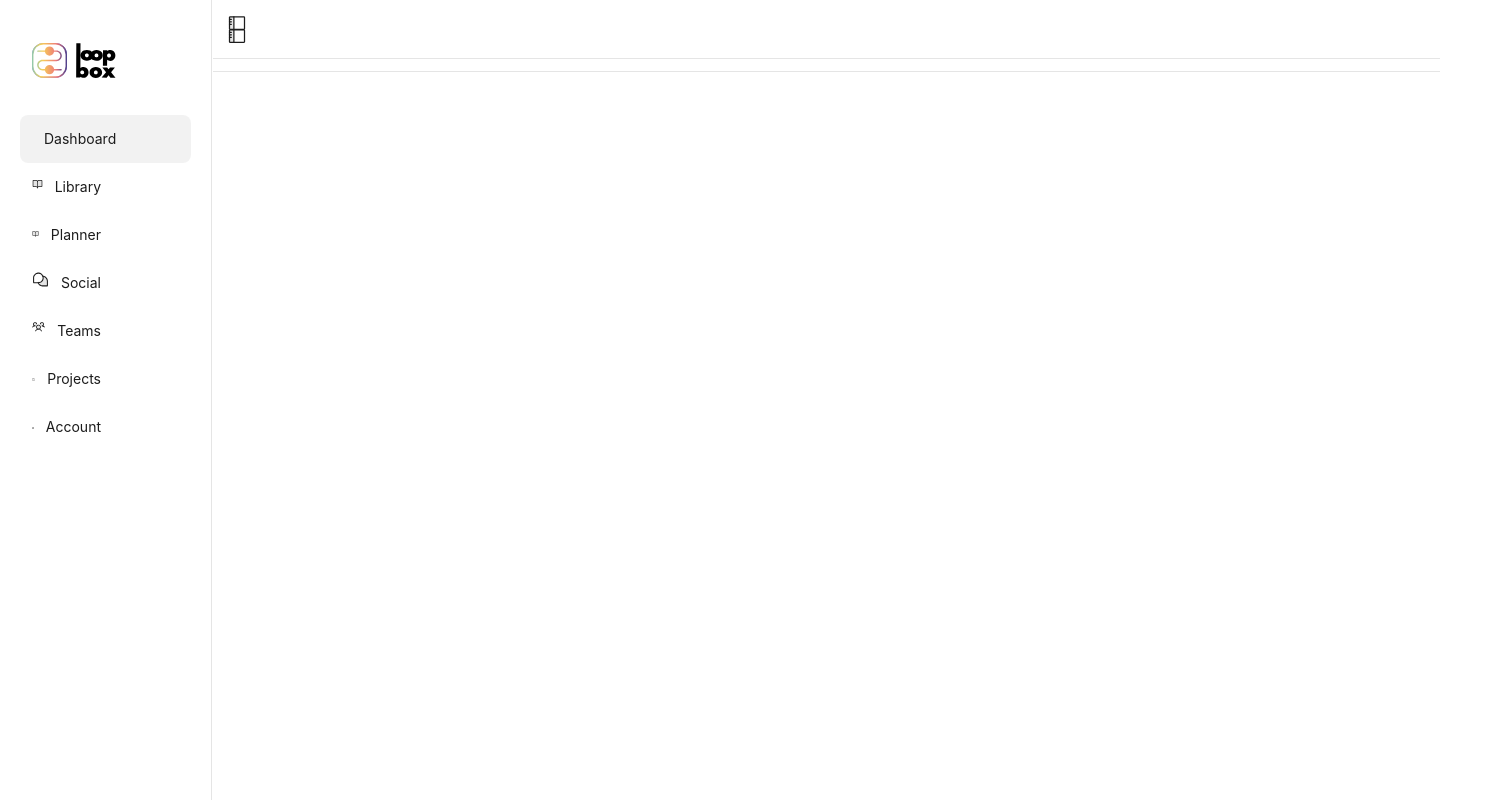
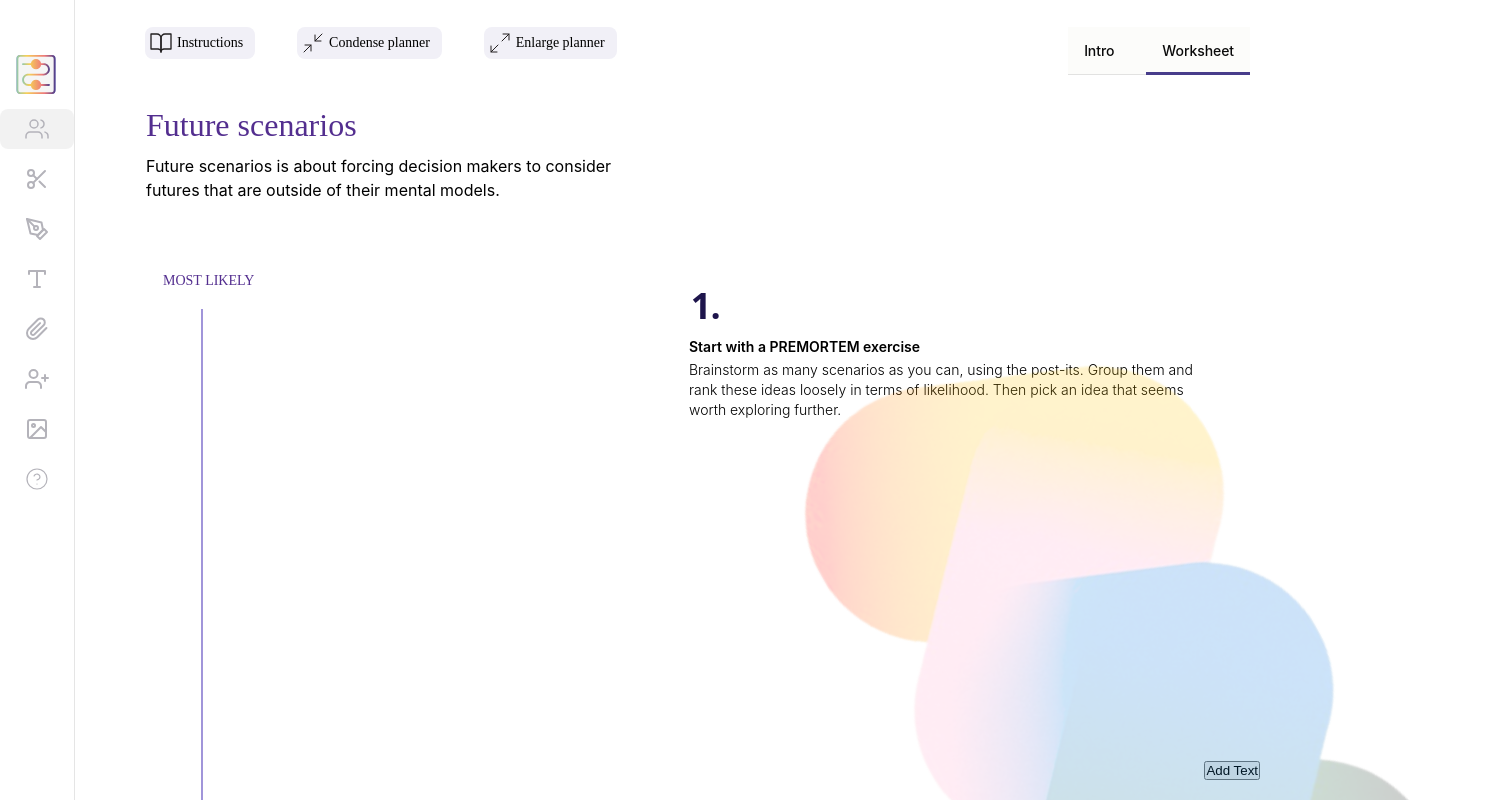
Before and after one commit to AlexanderJarvheden/DD1367-Software-Engineering-in-Project-Form, a React (Create React App) app in the folder client/: page /futurescenarios in a window 1280 px wide. Before the commit this address led to /. Shown: the top 800 px of the page, 1500 px wide, since content can reach past the window. Built offline with nearby package versions, Linux system fonts and the light colour scheme.

Commit message:
Add functionality with konva and side menu in tool worksheets

```diff
--- a/client/src/App.jsx
+++ b/client/src/App.jsx
@@ -2,6 +2,7 @@ import React from 'react'
 import {  useState } from "react";
 import { BrowserRouter as Router, Navigate, Route, Routes } from 'react-router-dom';
 import PJMWorksheet from './Tools/PJMWorksheet.js'
+import FutureScenariosWorksheet from './Tools/FutureScenariosWorksheet.js'
 import Landingpage from './Components/Landingpage.js';
 import SignupPage from './Components/SignupPage';
 import LoginPage from './Components/LoginPage.js';
@@ -40,7 +41,7 @@ function App() {
 
     return (
         <>
-            {loggedIn ? <DashboardPage /> : <Navigationbar />}
+            {/* {loggedIn ? <DashboardPage /> : <Navigationbar />} */}
             <Routes>
               <Route exact path="/" element={ loggedIn ? <DashboardPage /> : <Landingpage />} />
               <Route path="/planner" element={<ProcessLine />} />
@@ -51,6 +52,7 @@ function App() {
               <Route path="/pinlibraryoftools" element={<PinLibraryOfTools />} />
               <Route path="/postsignuppage" element={<PostSignUpPage />} />
               <Route path="/pjmworksheet" element={<PJMWorksheet />} />
+              <Route path="/futurescenarios" element={<FutureScenariosWorksheet />} />
               <Route path="/toolnavbar" element={<ToolNavBar />} />
               <Route path="/teams" element={<ChooseTeam />} />
               <Route path="/library" element={<Library />} />
--- a/client/src/Components/PlannerSidemenu.js
+++ b/client/src/Components/PlannerSidemenu.js
@@ -1,4 +1,5 @@
-import React, { useState } from 'react';
+import React, { useState,useRef, useEffect } from 'react';
+import { Stage, Layer, Text } from 'react-konva';
 import '../Assets/Styles/buttonmeny2.css';
 import menu_logo2 from '../Assets/Icons/menu_logo2.svg';
 
@@ -11,22 +12,93 @@ import teams2_icon from '../Assets/Icons/teams2_icon.svg';
 import text_icon from '../Assets/Icons/text_icon.svg';
 import picture from '../Assets/Icons/picture_icon.svg';
 
+
 function Sidebar2() {
     const [activeItem, setActiveItem] = useState('dashboard'); // Keeps track of the currently active item
 
+    const [texts, setTexts] = useState([]);
+    const [selectedTextId, setSelectedTextId] = useState(null);
+    const [newTextValue, setNewTextValue] = useState("");
+    const stageRef = useRef(null);
+
+    const handleTextDblClick = (text) => {
+        setSelectedTextId(text.id);
+        setNewTextValue(text.text);
+    };
+
+    const handleInputChange = (e) => {
+        setNewTextValue(e.target.value);
+    };
+
+    const handleInputBlur = () => {
+        const updatedTexts = texts.map(t => {
+            if (t.id === selectedTextId) {
+                return {
+                    ...t,
+                    text: newTextValue,
+                };
+            }
+            return t;
+        });
+        setTexts(updatedTexts);
+        setSelectedTextId(null);
+    };
+
+    const renderInputField = () => {
+        if (selectedTextId) {
+            const textObj = texts.find(t => t.id === selectedTextId);
+            if (textObj) {
+                return (
+                    <input
+                        type="text"
+                        value={newTextValue}
+                        onChange={handleInputChange}
+                        onBlur={handleInputBlur}
+                        style={{
+                            position: 'absolute',
+                            top: textObj.y,
+                            left: textObj.x,
+                            fontSize: '18px',
+                            border: '1px solid black',
+                        }}
+                        autoFocus
+                    />
+                );
+            }
+        }
+        return null;
+    };
+
+
+
+
+    const handleAddTextClick = () => {
+        const stage = stageRef.current;
+        const stageWidth = stage ? stage.width() : 800; // Default width if stage is not available
+        const stageHeight = stage ? stage.height() : 600; // Default height if stage is not available
+
+        const newText = {
+            x: stageWidth / 2,  // Center x position in the canvas
+            y: stageHeight / 2, // Center y position in the canvas
+            text: "New Text",  // Default text content
+            id: `text_${texts.length}`,  // Unique ID for each text
+        };
+        setTexts([...texts, newText]);
+    };
+
     const menuItems = [
-        { name: 'dashboard', icon: teams2_icon, cursor: 'pointer' },
-        { name: 'library', icon: clipper, cursor: 'pointer' },
-        { name: 'planner', icon: draw_icon, cursor: 'crosshair' },
-        { name: 'social', icon: text_icon, cursor: 'text' },
-        { name: 'teams', icon: insert_icon, cursor: 'pointer' },
-        { name: 'projects', icon: member, cursor: 'pointer' },
-        { name: 'picture', icon: picture, cursor: 'copy' },
-        { name: 'helper', icon: help_icon, cursor: 'pointer' },
+        { name: 'dashboard', icon: teams2_icon, cursor: 'pointer', action: handleAddTextClick},
+        { name: 'library', icon: clipper, cursor: 'pointer', action: handleAddTextClick},
+        { name: 'planner', icon: draw_icon, cursor: 'crosshair', action: handleAddTextClick},
+        { name: 'social', icon: text_icon, cursor: 'text', action: handleAddTextClick},
+        { name: 'teams', icon: insert_icon, cursor: 'pointer', action: handleAddTextClick},
+        { name: 'projects', icon: member, cursor: 'pointer', action: handleAddTextClick},
+        { name: 'picture', icon: picture, cursor: 'copy', action: handleAddTextClick},
+        { name: 'helper', icon: help_icon, cursor: 'pointer', action: handleAddTextClick},
     ];
 
-
     return (
+        <div>
             <div className="sidebar2">
                 <div className="logo2">
                     <img src={menu_logo2} alt="Menu Logo" />
@@ -35,7 +107,10 @@ function Sidebar2() {
                     <div
                         key={item.name}
                         className={`menu-item2 ${activeItem === item.name ? 'active' : ''}`}
-                    onClick={() => setActiveItem(item.name)}
+                        onClick={() => {
+                            setActiveItem(item.name);
+                            item.action();
+                        }}
                         style={{ cursor: item.cursor }}
                     >
                         <div className="menu-icon2">
@@ -44,6 +119,40 @@ function Sidebar2() {
                     </div>
                 ))}
             </div>
+            <Stage style={{left: 100, position: 'relative'}} width={1400} height={1200}>
+                <Layer>
+                    {texts.map((text) => (
+                        <Text
+                            key={text.id}
+                            x={text.x}
+                            y={text.y}
+                            text={text.text}
+                            draggable
+                            fontSize={18}
+                            onDblClick={() => handleTextDblClick(text)}
+                            onDragEnd={(e) => {
+                                const updatedTexts = texts.map(t => {
+                                    if (t.id === text.id) {
+                                        return {
+                                            ...t,
+                                            x: e.target.x(),
+                                            y: e.target.y(),
+                                        };
+                                    }
+                                    return t;
+                                });
+                                setTexts(updatedTexts);
+                            }}
+                        />
+                    ))}
+                </Layer>
+            </Stage>
+            {renderInputField()}
+            {/* </div> */}
+            <button onClick={handleAddTextClick} style={{ position: 'fixed', bottom: '20px', right: '20px' }}>
+                Add Text
+            </button>
+        </div>
     );
 }
 
--- a/client/src/Tools/FutureScenariosWorksheet.js
+++ b/client/src/Tools/FutureScenariosWorksheet.js
@@ -6,75 +6,78 @@ import Arrow from '../Assets/Images/downArrow.svg';
 import colors from '../Assets/Images/PJMcolors.svg';
 import graph from '../Assets/Images/graphFUWS.svg';
 
+import Sidemenu from '../Components/PlannerSidemenu.js'
+
 const FutureScenariosWorksheet = () => {
     const navBarStyle = { position: 'fixed', top: '27px', left: '145px', width: '100%' };
-    const [texts, setTexts] = useState([]);
-    const [selectedTextId, setSelectedTextId] = useState(null);
-    const [newTextValue, setNewTextValue] = useState("");
+    // const [texts, setTexts] = useState([]);
+    // const [selectedTextId, setSelectedTextId] = useState(null);
+    // const [newTextValue, setNewTextValue] = useState("");
 
-    const handleTextDblClick = (text) => {
-        setSelectedTextId(text.id);
-        setNewTextValue(text.text);
-    };
+    // const handleTextDblClick = (text) => {
+    //     setSelectedTextId(text.id);
+    //     setNewTextValue(text.text);
+    // };
 
-    const handleInputChange = (e) => {
-        setNewTextValue(e.target.value);
-    };
+    // const handleInputChange = (e) => {
+    //     setNewTextValue(e.target.value);
+    // };
 
-    const handleInputBlur = () => {
-        const updatedTexts = texts.map(t => {
-            if (t.id === selectedTextId) {
-                return {
-                    ...t,
-                    text: newTextValue,
-                };
-            }
-            return t;
-        });
-        setTexts(updatedTexts);
-        setSelectedTextId(null);
-    };
+    // const handleInputBlur = () => {
+    //     const updatedTexts = texts.map(t => {
+    //         if (t.id === selectedTextId) {
+    //             return {
+    //                 ...t,
+    //                 text: newTextValue,
+    //             };
+    //         }
+    //         return t;
+    //     });
+    //     setTexts(updatedTexts);
+    //     setSelectedTextId(null);
+    // };
 
-    const renderInputField = () => {
-        if (selectedTextId) {
-            const textObj = texts.find(t => t.id === selectedTextId);
-            if (textObj) {
-                return (
-                    <input
-                        type="text"
-                        value={newTextValue}
-                        onChange={handleInputChange}
-                        onBlur={handleInputBlur}
-                        style={{
-                            position: 'absolute',
-                            top: textObj.y,
-                            left: textObj.x,
-                            fontSize: '18px',
-                            border: '1px solid black',
-                        }}
-                        autoFocus
-                    />
-                );
-            }
-        }
-        return null;
-    };
+    // const renderInputField = () => {
+    //     if (selectedTextId) {
+    //         const textObj = texts.find(t => t.id === selectedTextId);
+    //         if (textObj) {
+    //             return (
+    //                 <input
+    //                     type="text"
+    //                     value={newTextValue}
+    //                     onChange={handleInputChange}
+    //                     onBlur={handleInputBlur}
+    //                     style={{
+    //                         position: 'absolute',
+    //                         top: textObj.y,
+    //                         left: textObj.x,
+    //                         fontSize: '18px',
+    //                         border: '1px solid black',
+    //                     }}
+    //                     autoFocus
+    //                 />
+    //             );
+    //         }
+    //     }
+    //     return null;
+    // };
 
 
 
 
-    const handleAddTextClick = () => {
-        const newText = {
-            x: 100,  // Starting x position in the canvas
-            y: 100,  // Starting y position in the canvas
-            text: "New Text",  // Default text content
-            id: `text_${texts.length}`,  // Unique ID for each text
-        };
-        setTexts([...texts, newText]);
-    };
+    // const handleAddTextClick = () => {
+    //     const newText = {
+    //         x: 100,  // Starting x position in the canvas
+    //         y: 100,  // Starting y position in the canvas
+    //         text: "New Text",  // Default text content
+    //         id: `text_${texts.length}`,  // Unique ID for each text
+    //     };
+    //     setTexts([...texts, newText]);
+    // };
 
     return (
         <div>
+            <Sidemenu/>
             <ToolNavBar style={navBarStyle} />
             <div className='introWorksheet' style={{ position: 'fixed', top: '27px', right: '30px' }}>
                 <button className='intro'>
@@ -107,7 +110,7 @@ const FutureScenariosWorksheet = () => {
             </div>
 
             {/* Konva Canvas */}
-            <div style={{
+            {/* <div style={{
                 position: 'absolute',
                 top: '25%',
                 left: '10%',
@@ -116,7 +119,8 @@ const FutureScenariosWorksheet = () => {
                 border: '1px solid black'
             }}>
 
-                <Stage width={1200} height={560}>
+                {/* <Stage width={1200} height={560}>
+                <Stage >
                     <Layer>
                         {texts.map((text) => (
                             <Text
@@ -145,10 +149,9 @@ const FutureScenariosWorksheet = () => {
                     </Layer>
                 </Stage>
                 {renderInputField()}
-            </div>
             <button onClick={handleAddTextClick} style={{ position: 'fixed', bottom: '20px', right: '20px' }}>
                 Add Text
-            </button>
+            </button> */}
         </div>
     );
 }
```
Lines whose indentation alone changed are shown as unchanged.
